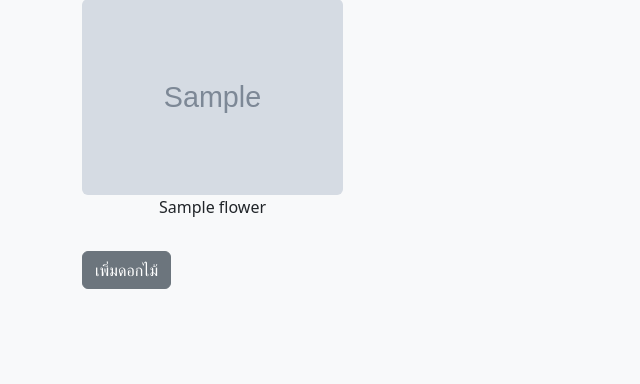
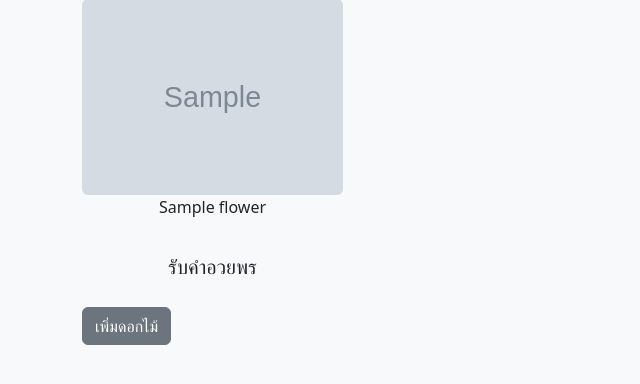
Before and after one commit to 6810110102psu-cmd/bouquet-web, a Flask app: template templates/preview.html in a window 1280 px wide. Shown: the part 127-511 px from the top of the page, without its empty margins (0-640 px from the left). Run offline with Flask 3, Linux system fonts and the light colour scheme; the template is opened without the code that fills it: values that come from a table or form of the project are taken from there, others are empty; tables that the repository leaves empty hold one stand-in row (values such as "Sample post"); grey boxes marked "Sample" are stand-in pictures.

Commit message:
link preview page to blessing page

```diff
--- a/templates/preview.html
+++ b/templates/preview.html
@@ -11,6 +11,11 @@
     <img src="{{ url_for('static', filename=flower.image) }}"
         class="img-fluid rounded">
     <p class="text-center">{{ flower.name }}</p>
+    <div class="text-center mt-4">
+    <a href="/blessing" class="btn btn-pink btn-lg">
+        รับคำอวยพร
+    </a>
+</div>
     </div>
     {% endfor %}
 </div>
```
